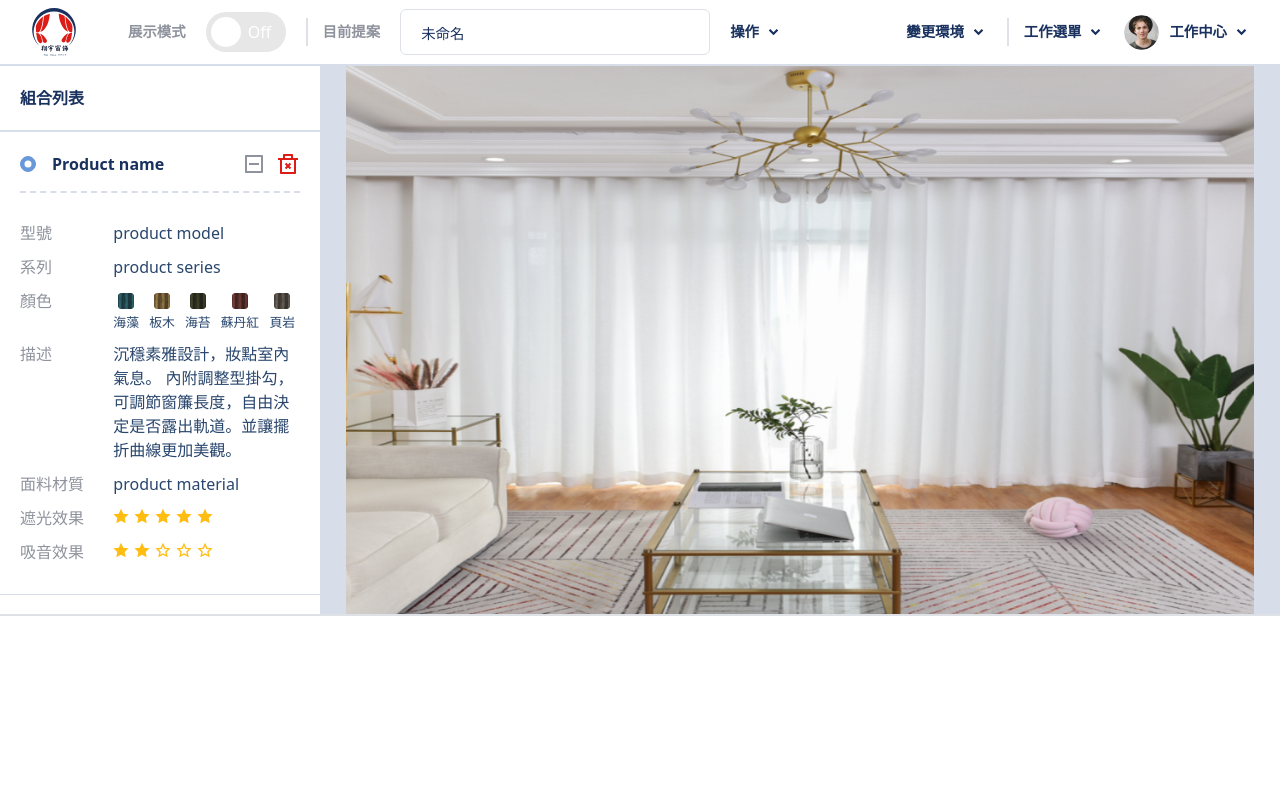
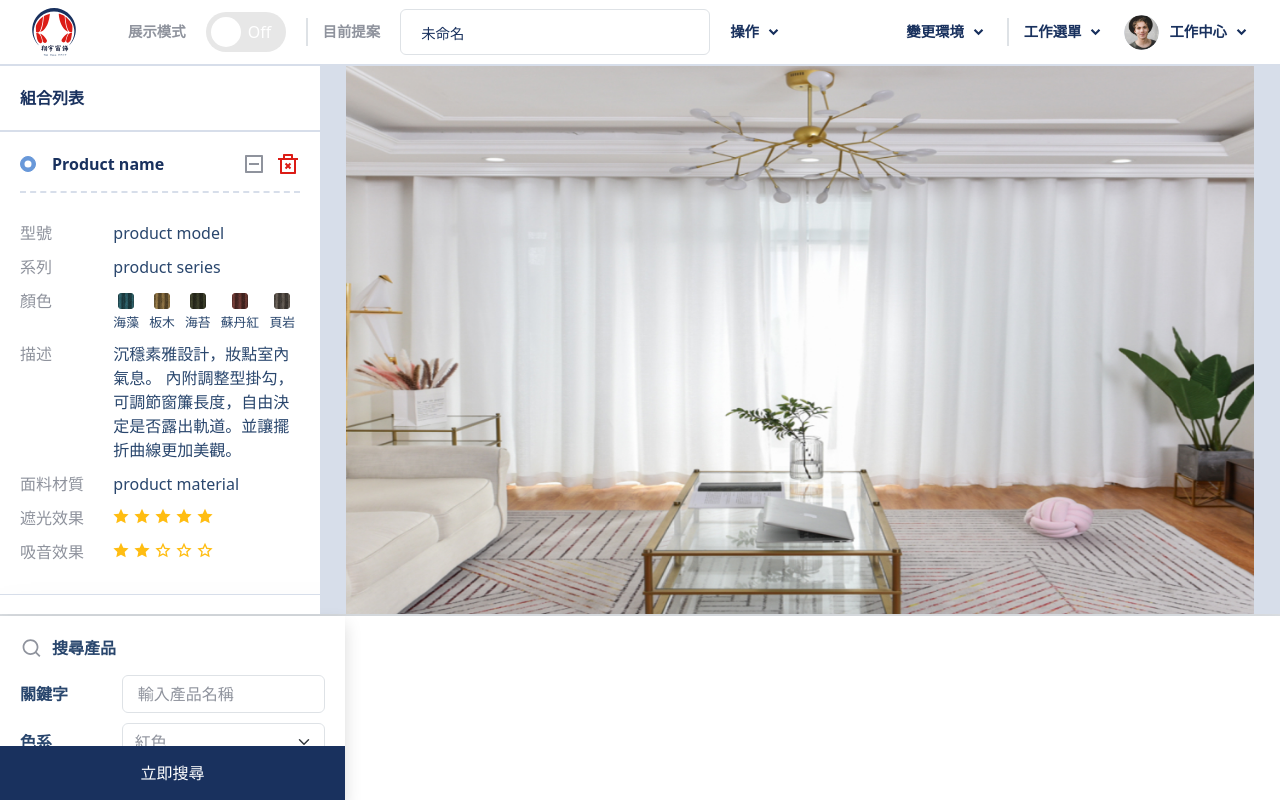
Before and after one commit to Haohan11/curtain-frontend, a Next.js app: page / in a window 1280 px wide. Built offline with nearby package versions, Linux system fonts and the light colour scheme.

Commit message:
add search pannel

```diff
--- a/components/input/starsRating.js
+++ b/components/input/starsRating.js
@@ -1,3 +1,4 @@
+import { Fragment } from "react";
 import Star from "@/icon/star-outline";
 import { FormLabel } from "react-bootstrap";
 
@@ -5,12 +6,12 @@ const Stars = ({name}) => {
   return (
     <div className="hstack rating flex-row-reverse justify-content-end align-items-center">
       {[1, 2, 3, 4, 5].map((score) => (
-        <>
-          <input key={score} type="radio" id={`sr_${name}_${score}`} name={name} hidden />
+        <Fragment key={score}>
+          <input type="radio" id={`sr_${name}_${score}`} name={name} hidden />
           <FormLabel htmlFor={`sr_${name}_${score}`} className={`d-inline-block lh-1 cursor-pointer m-0 ${score !== 1 && "pe-1"}`}>
             <Star />
           </FormLabel>
-        </>
+        </Fragment>
       ))}
     </div>
   );
--- a/components/navbar.js
+++ b/components/navbar.js
@@ -32,7 +32,7 @@ const Navbar = ({ isLogin, login, logout }) => {
   return (
     <div
       className="hstack ps-6 pe-2 border-bottom border-2 border-linegrey fs-6-sm text-textgrey"
-      style={{ height: "66px" }}
+      style={{ height: "var(--nav-height)" }}
     >
       <Logo width={48} />
       {isLogin && (
--- /dev/null
+++ b/components/searchPannel.js
@@ -0,0 +1,106 @@
+import {
+  Row as BSRow,
+  Col,
+  Form,
+  FormControl,
+  FormSelect,
+} from "react-bootstrap";
+
+import Stars from "./input/starsRating";
+import Search from "@/icon/search";
+
+import addClassName from "@/tool/addClassName";
+
+const Input = addClassName(FormControl, "text-textgrey text-indent-2");
+const Select = addClassName(FormSelect, "text-textgrey");
+const Row = addClassName(BSRow, "g-0 mb-2");
+const TitleCol = addClassName(
+  Col,
+  "flex-center justify-content-start col-sm-4 fw-bold"
+);
+
+const SearchPannel = () => {
+  return (
+    <div className="position-relative shadow h-100">
+      <Form
+        className="text-textblue px-4 overflow-y-auto"
+        style={{ height: "calc(100% - 54px)" }}
+      >
+        <div className="flex-center justify-content-start pt-4 pb-3 bg-white">
+          <Search width={22} className="text-textgrey" />
+          <span className="ms-2 fs-6 fw-bold">搜尋產品</span>
+        </div>
+        <Row>
+          <TitleCol>
+            <span>關鍵字</span>
+          </TitleCol>
+          <Col>
+            <Input placeholder="輸入產品名稱" />
+          </Col>
+        </Row>
+        <Row>
+          <TitleCol>
+            <span>色系</span>
+          </TitleCol>
+          <Col>
+            <Select>
+              <option>紅色</option>
+              <option>藍色</option>
+              <option>綠色</option>
+            </Select>
+          </Col>
+        </Row>
+        <Row>
+          <TitleCol>
+            <span>風格</span>
+          </TitleCol>
+          <Col>
+            <Select>
+              <option>工業</option>
+              <option>森林</option>
+            </Select>
+          </Col>
+        </Row>
+        <Row>
+          <TitleCol>
+            <span>面料材質</span>
+          </TitleCol>
+          <Col>
+            <Select>
+              <option>絲綢</option>
+              <option>帆布</option>
+            </Select>
+          </Col>
+        </Row>
+        <Row>
+          <TitleCol>
+            <span>遮光度</span>
+          </TitleCol>
+          <Col>
+            <div className="ps-2 py-2">
+              <Stars name={"block"} />
+            </div>
+          </Col>
+        </Row>
+        <Row>
+          <TitleCol>
+            <span>吸音效果</span>
+          </TitleCol>
+          <Col>
+            <div className="ps-2 py-2">
+              <Stars name={"mute"} />
+            </div>
+          </Col>
+        </Row>
+      </Form>
+      <div
+        className="position-absolute flex-center bottom-0 left-0 w-100 bg-darkblue text-white cursor-pointer"
+        style={{ height: "54px" }}
+      >
+        立即搜尋
+      </div>
+    </div>
+  );
+};
+
+export default SearchPannel;
--- /dev/null
+++ b/icon/search.js
@@ -0,0 +1,29 @@
+const Search = ({ width, height, color, ...props }) => (
+  <svg
+    {...props}
+    width={width || "25"}
+    height={height || width || "24"}
+    viewBox="0 0 25 24"
+    fill="none"
+    xmlns="http://www.w3.org/2000/svg"
+  >
+    <g clipPath="url(#clip0_20_392)">
+      <path
+        d="M18.9846 16.617L23.2676 20.899L21.8526 22.314L17.5706 18.031C15.9774 19.3082 13.9956 20.0029 11.9536 20C6.98561 20 2.95361 15.968 2.95361 11C2.95361 6.032 6.98561 2 11.9536 2C16.9216 2 20.9536 6.032 20.9536 11C20.9565 13.042 20.2618 15.0237 18.9846 16.617ZM16.9786 15.875C18.2477 14.5699 18.9565 12.8204 18.9536 11C18.9536 7.132 15.8206 4 11.9536 4C8.08561 4 4.95361 7.132 4.95361 11C4.95361 14.867 8.08561 18 11.9536 18C13.774 18.0029 15.5235 17.2941 16.8286 16.025L16.9786 15.875Z"
+        fill={color || "currentColor"}
+      />
+    </g>
+    <defs>
+      <clipPath id="clip0_20_392">
+        <rect
+          width="24"
+          height="24"
+          fill="white"
+          transform="translate(0.953613)"
+        />
+      </clipPath>
+    </defs>
+  </svg>
+);
+
+export default Search;
--- a/pages/index.js
+++ b/pages/index.js
@@ -1,11 +1,11 @@
 import { useState } from "react";
 
-import Link from "next/link";
 import Image from "next/image";
 import { Row as BSRow, Col } from "react-bootstrap";
 
 import Navbar from "@/components/navbar";
 import LeftSide from "@/components/leftSide";
+import SearchPannel from "@/components/searchPannel";
 import addClassName from "@/tool/addClassName";
 
 const Row = addClassName(BSRow, "g-0");
@@ -28,13 +28,22 @@ export default function Home() {
               alt="enviroment image"
               fill
               priority
-              sizes="100vw"
+              sizes="70vw"
               src={"/image/livingroom.jpg"}
               className="object-fit-contain"
             />
           </div>
         </Col>
       </Row>
+      <Row
+        className="shadow-lg"
+        style={{ height: "calc(100vh - var(--nav-height) - 550px)" }}
+      >
+        <Col sm={"auto"} className="h-100">
+          <SearchPannel />
+        </Col>
+        <Col></Col>
+      </Row>
     </>
   );
 }
--- a/styles/globals.scss
+++ b/styles/globals.scss
@@ -2,6 +2,7 @@
 
 :root {
   --uni-height: 46px;
+  --nav-height: 66px;
 }
 
 .flex-center {
```
